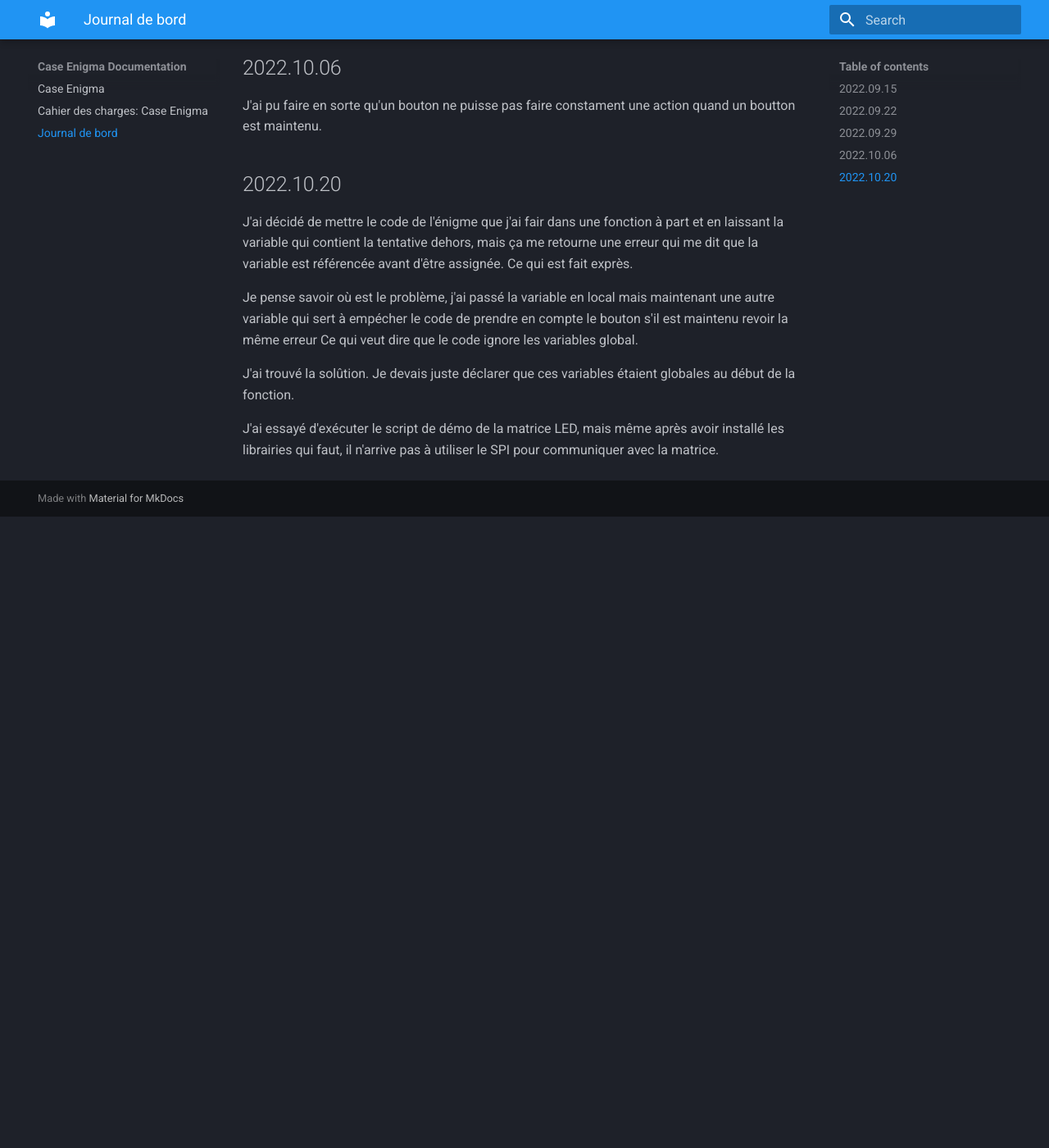
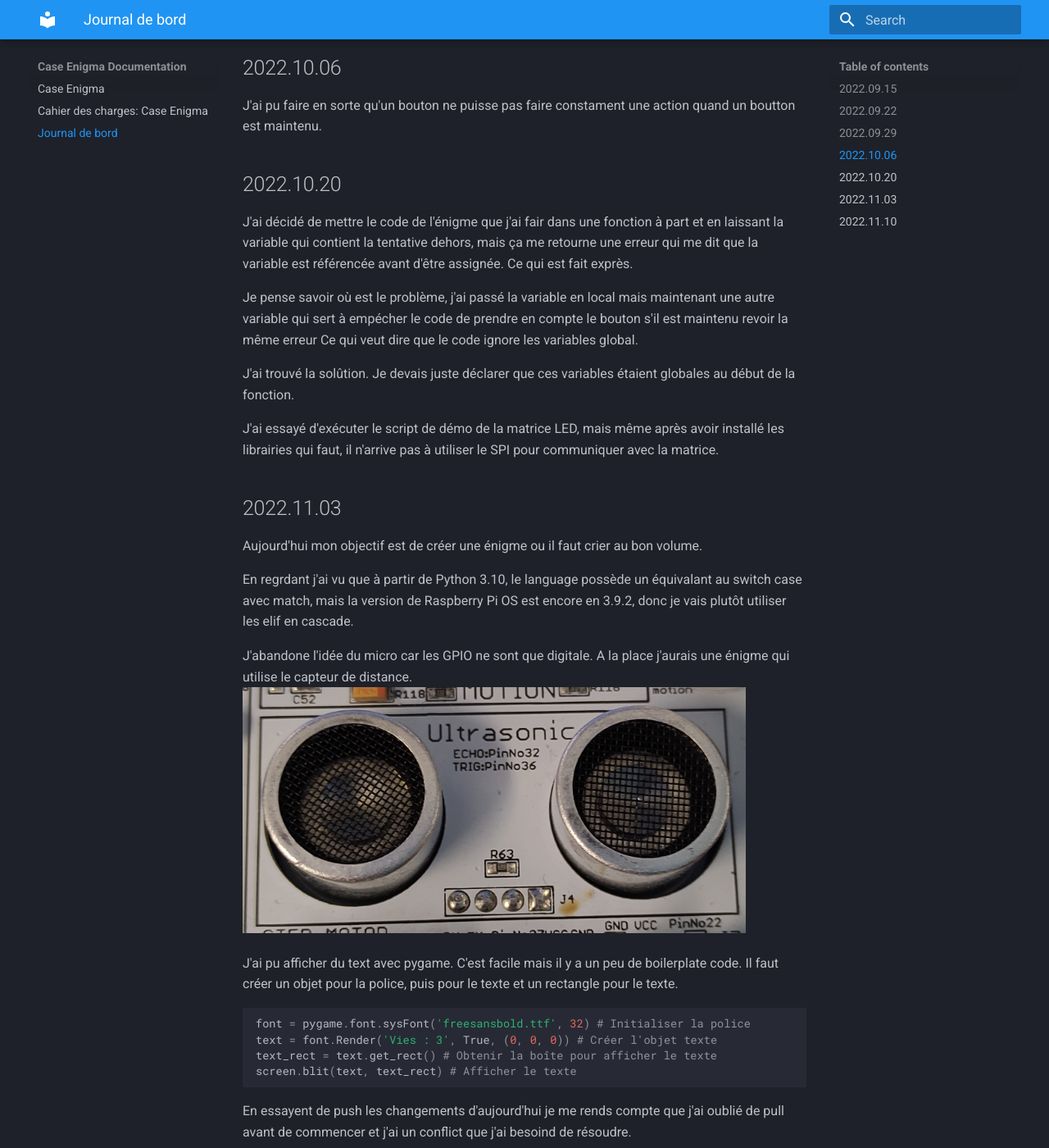
Before and after one commit to DMNGS/case-enigma, an MkDocs documentation site: the page built from documentation/docs/journal.md, in a window 1280 px wide and 1400 px high, scrolled down 868 px. Shown: the whole window at 82% size. Built offline with MkDocs 1.6.1 and Material for MkDocs 9.7.7, drawn with Linux system fonts in a browser that asks for light colours; before the commit the page ends 1498 px from its top, so only the background shows below that; some of the changed text lies outside the part shown.

Commit message:
Updated journal

````diff
--- a/documentation/docs/journal.md
+++ b/documentation/docs/journal.md
@@ -32,3 +32,33 @@ Je pense savoir où est le problème, j'ai passé la variable en local mais main
 J'ai trouvé la solûtion. Je devais juste déclarer que ces variables étaient globales au début de la fonction.
 
 J'ai essayé d'exécuter le script de démo de la matrice LED, mais même après avoir installé les librairies qui faut, il n'arrive pas à utiliser le SPI pour communiquer avec la matrice.
+
+## 2022.11.03
+Aujourd'hui mon objectif est de créer une énigme ou il faut crier au bon volume.
+
+En regrdant j'ai vu que à partir de Python 3.10, le language possède un équivalant au switch case avec match, mais la version de Raspberry Pi OS est encore en 3.9.2, donc je vais plutôt utiliser les elif en cascade.
+
+J'abandone l'idée du micro car les GPIO ne sont que digitale. A la place j'aurais une énigme qui utilise le capteur de distance.
+![Le capteur de distance à ultrason](./img/capt-dist.jpg){: style="height:300px"}
+
+J'ai pu afficher du text avec pygame. C'est facile mais il y a un peu de boilerplate code. Il faut créer un objet pour la police, puis pour le texte et un rectangle pour le texte.
+
+``` python
+font = pygame.font.sysFont('freesansbold.ttf', 32) # Initialiser la police
+text = font.Render('Vies : 3', True, (0, 0, 0)) # Créer l'objet texte
+text_rect = text.get_rect() # Obtenir la boîte pour afficher le texte
+screen.blit(text, text_rect) # Afficher le texte
+```
+
+En essayent de push les changements d'aujourd'hui je me rends compte que j'ai oublié de pull avant de commencer et j'ai un conflict que j'ai besoind de résoudre.
+
+## 2022.11.10
+Honnêtement résoudre un conflict avec Vim était plutôt simple.
+
+Aujourd'hui, mon objectif est de créer une troisième voir une quatrième énigme.
+
+Pour ma troisième énigme, je pensait à devoir écrire un message en Morse avec le détecteur de touché.
+
+![détecteur de touché](./img/capt-touch.jpg){: style="height:300px"}
+
+J'ai un peu modifié le code de la deuxième énigme pour affiche un vague message qui dit si on est trop haut ou trop bas au lieu de la distance elle même.
````
Also changed, not shown: documentation/docs/img/capt-dist.jpg (added), documentation/docs/img/capt-touch.jpg (added).
